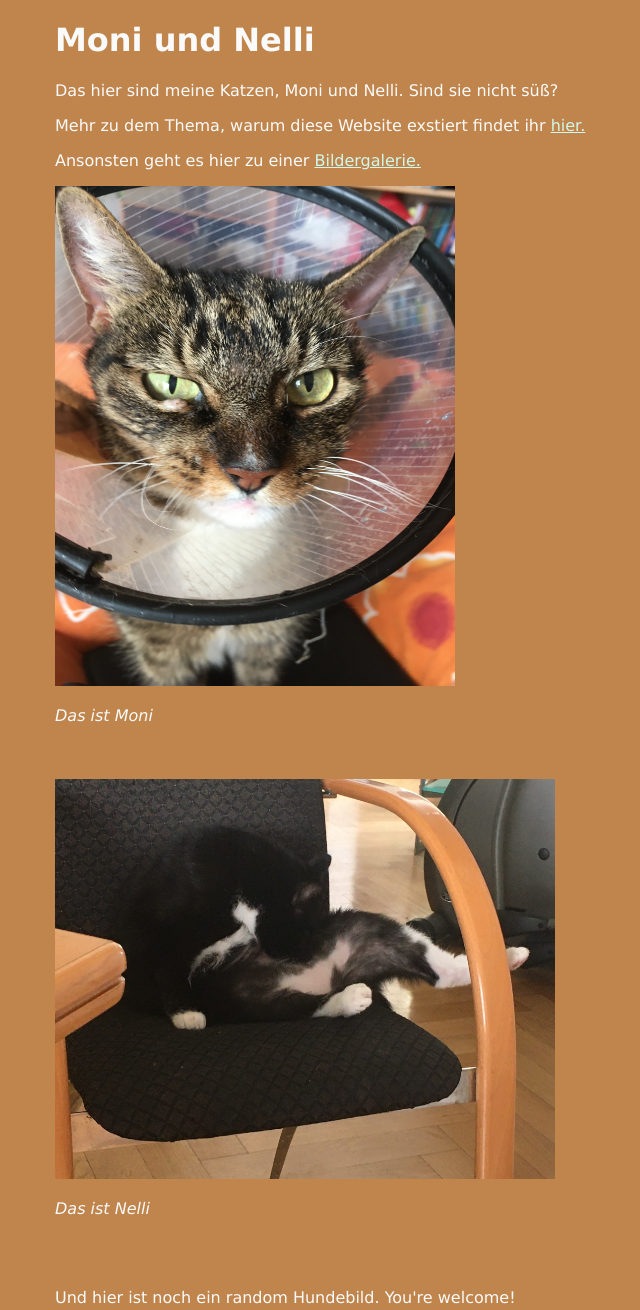
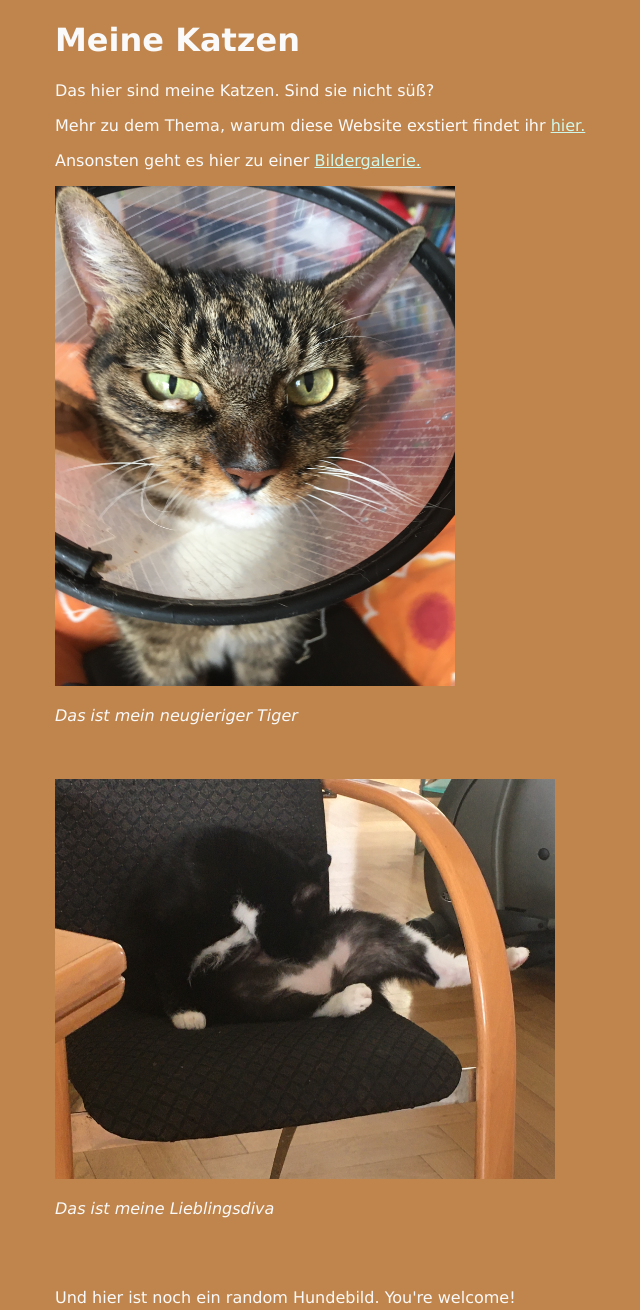
Before and after one commit to SarahHamer/GitTest, a plain HTML site: page index.html in a window 1280 px wide. Shown: the top 1310 px of the page, without its empty margins (53-693 px from the left). Drawn offline with nearby package versions, Linux system fonts and the light colour scheme; no server answers.

Commit message:
Update Index.html

```diff
--- a/index.html
+++ b/index.html
@@ -1,24 +1,24 @@
 <!DOCTYPE html>
 <head>
-    <title>Moni und Nelli</title>
+    <title>Meine Katzen</title>
     <link rel="stylesheet" type="text/css" href="dist/style.css">
 
 </head>
 <body>
-    <h1>Moni und Nelli</h1>
-    <p class="special"> Das hier sind meine Katzen, Moni und Nelli. Sind sie nicht süß?</p>
+    <h1>Meine Katzen</h1>
+    <p class="special"> Das hier sind meine Katzen. Sind sie nicht süß?</p>
     <p class="special">Mehr zu dem Thema, warum diese Website exstiert findet ihr <a class="link" href="/GitTest/about">hier.</a></p>
     <p class="special">Ansonsten geht es hier zu einer <a class="link" href="/GitTest/galerie">Bildergalerie.</a></p>
     <img src="dist/Moni1.JPG"
     width="400"
     height="500" />
-    <p class="unter">Das ist Moni</p>
+    <p class="unter">Das ist mein neugieriger Tiger</p>
     <br />
     <br />
     <img src="dist/Nelli1.JPG"
     width="500"
     height="400" />
-    <p class="unter">Das ist Nelli</p>
+    <p class="unter">Das ist meine Lieblingsdiva</p>
     <br />
     <br />
     <p class="special"> Und hier ist noch ein random Hundebild. You're welcome!</p>
```
